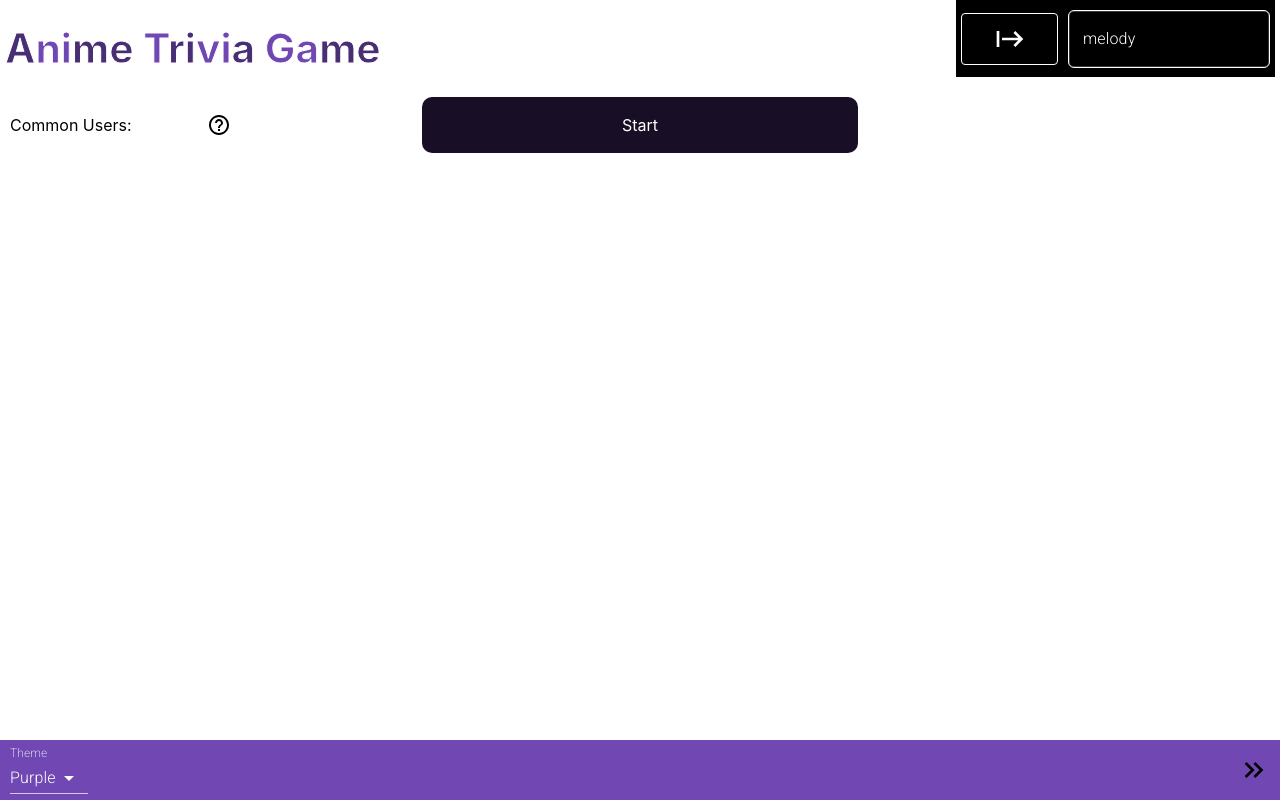
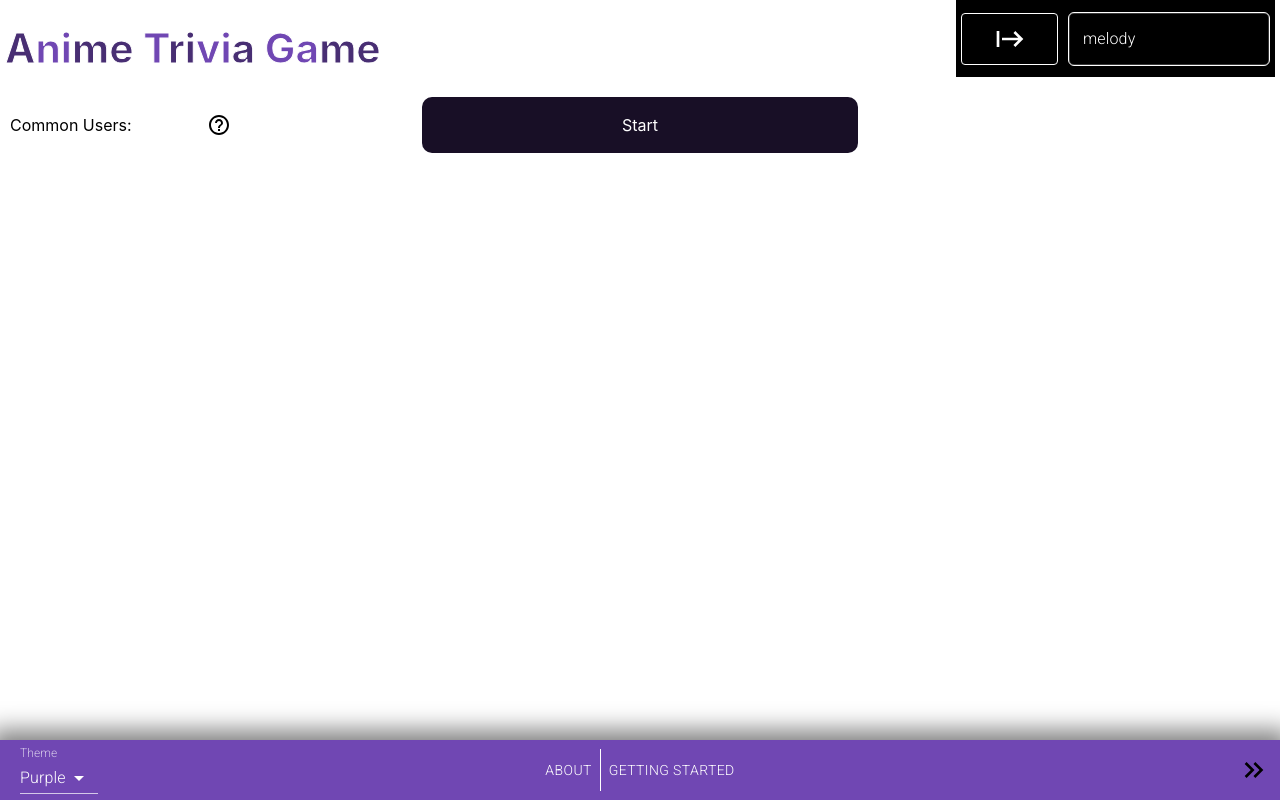
Before and after one commit to ja-me-ch/Anime-Trivia-Game, a Next.js app: page / in a window 1280 px wide. Built offline with nearby package versions, Linux system fonts and the light colour scheme.

Commit message:
refactored bottom bar and added dialog

```diff
--- a/components/AnimeTriviaGame.js
+++ b/components/AnimeTriviaGame.js
@@ -9,6 +9,8 @@ import CenterBar from './Stage/CenterBar';
 import BottomBar from './Stage/BottomBar';
 import { AnimeTriviaGameContext } from '../contexts/AnimeTriviaGameContext';
 import { display } from '@mui/system';
+import About from './Dialog/About';
+import GettingStarted from './Dialog/GettingStarted';
 
 const RootStyle = styled('div')(() => ({
     display: 'grid',
@@ -35,7 +37,6 @@ function AnimeTriviaGame() {
     const [isToggled, setIsToggled] = useState(true);
     const { showRightBar } = useContext(AnimeTriviaGameContext)
     return (
-
         <QuestionAndAnswerProvider>
             <RootStyle>
                 <TopBar />
@@ -55,6 +56,8 @@ function AnimeTriviaGame() {
                     }}>
                     <BottomBar />
                 </div>
+                <About/>
+                <GettingStarted />
             </RootStyle>
         </QuestionAndAnswerProvider>
 
--- /dev/null
+++ b/components/Dialog/About.js
@@ -0,0 +1,37 @@
+import { React, useState, useContext } from 'react';
+import { Button, Dialog, DialogActions, DialogContent, DialogContentText, DialogTitle } from "@mui/material";
+import { AnimeTriviaGameContext } from '../../contexts/AnimeTriviaGameContext';
+
+const About = function () {
+    const { dialog } = useContext(AnimeTriviaGameContext);
+
+
+    const handleClose = function () {
+        dialog.about.update(false);
+    }
+
+    return (
+        <Dialog
+            open={dialog.about.value}
+            onClose={handleClose}
+        >
+            <DialogTitle>
+                About
+            </DialogTitle>
+            <DialogContent>
+                <DialogContentText>
+                    about
+                </DialogContentText>
+            </DialogContent>
+            <DialogActions>
+                <Button
+                    onClick={handleClose}
+                >
+                    Close
+                </Button>
+            </DialogActions>
+        </Dialog>
+    )
+}
+
+export default About;
--- /dev/null
+++ b/components/Dialog/GettingStarted.js
@@ -0,0 +1,36 @@
+import { React, useState, useContext } from 'react';
+import { Button, Dialog, DialogActions, DialogContent, DialogContentText, DialogTitle } from "@mui/material";
+import { AnimeTriviaGameContext } from '../../contexts/AnimeTriviaGameContext';
+
+const GettingStarted = function () {
+    const { dialog } = useContext(AnimeTriviaGameContext);
+
+    const handleClose = function () {
+        dialog.gettingStarted.update(false);
+    }
+
+    return (
+        <Dialog
+            open={dialog.gettingStarted.value}
+            onClose={handleClose}
+        >
+            <DialogTitle>
+                Getting Started
+            </DialogTitle>
+            <DialogContent>
+                <DialogContentText>
+                    getting started
+                </DialogContentText>
+            </DialogContent>
+            <DialogActions>
+                <Button
+                    onClick={handleClose}
+                >
+                    Got it!
+                </Button>
+            </DialogActions>
+        </Dialog>
+    )
+}
+
+export default GettingStarted;
--- a/components/Profiles/AddProfile.js
+++ b/components/Profiles/AddProfile.js
@@ -8,7 +8,8 @@ import { AnimeTriviaGameContext } from '../../contexts/AnimeTriviaGameContext';
 import { TextField } from '@mui/material';
 
 const RootStyle = styled('div')((props) => ({
-    margin: '5px 5px'
+    margin: '5px 5px',
+    backgroundColor: 'black'
 }));
 
 function AddProfile(props) {
@@ -44,17 +45,22 @@ function AddProfile(props) {
 
     return (
         <RootStyle>
-            <TextField sx={{
-                border: '1px solid white',
-                borderRadius: '6px',
-                minWidth: '200px',
-                width: '200px'
-            }}
-                // inputProps={{
-                //     sx: {
-                //         // color: 'white'
-                //     }
-                // }}
+            <TextField
+                // variant='filled'
+                sx={{
+                    height: '100%',
+                    border: '1px solid white',
+                    borderRadius: '6px',
+                    minWidth: '200px',
+                    width: '200px'
+                }}
+                inputProps={{
+                    sx: {
+                        height: '100%',
+                        // marginBottom: '-5px'
+                        // color: 'white'
+                    }
+                }}
                 placeholder={'Enter AniList Name'}
                 onKeyDown={OnKeyDown}
                 value={nameField}
--- a/components/QuestionPanel/QuestionPanel.js
+++ b/components/QuestionPanel/QuestionPanel.js
@@ -131,13 +131,6 @@ function QuestionPanel() {
             value={commonUserCount}
             onChange={(e) => {
                 setCommonUserCount(e.target.value);
-
-                if (theme.palette.theme === 'dark') {
-                    selectedTheme.update('light');
-                }
-                else {
-                    selectedTheme.update('dark');
-                }
             }}>
             {menuItems}
         </CommonUserCount_Select>
--- a/components/QuestionPanel/QuestionTemplates/Images.js
+++ b/components/QuestionPanel/QuestionTemplates/Images.js
@@ -26,7 +26,7 @@ const QuestionTextBox = styled('div')((props) => ({
     gridTemplateRows: 'auto auto 1fr',
     maxWidth: '90%',
     minWidth: '60%',
-    maxHeight: '750px',
+    // maxHeight: '750px',
     background: 'rgba(0,0,0,0.55)',
     borderRadius: '10px',
     // paddingBottom: '10px',
--- a/components/Stage/BottomBar.js
+++ b/components/Stage/BottomBar.js
@@ -1,15 +1,16 @@
-import { styled, NativeSelect, InputLabel, FormControl, Collapse } from '@mui/material';
+import { styled, NativeSelect, InputLabel, FormControl, Collapse, Button, ButtonGroup } from '@mui/material';
 import { useContext, useState } from 'react';
 import ThemeSelector from '../ThemeSelector';
 import { AnimeTriviaGameContext } from '../../contexts/AnimeTriviaGameContext';
 import KeyboardDoubleArrowLeftIcon from '@mui/icons-material/KeyboardDoubleArrowLeft';
 import KeyboardDoubleArrowRightIcon from '@mui/icons-material/KeyboardDoubleArrowRight';
+import { useTheme } from '@emotion/react';
 
 const RootStyle = styled('div')(({ theme, isToggled }) => ({
     display: 'flex',
     // flexDirection: isToggled ? 'row-reverse' : 'row',
     justifyContent: 'flex-end',
-// gridTemplateColumns: '1fr 1fr 1fr',
+    // gridTemplateColumns: '1fr 1fr 1fr',
     // position: 'fixed',
     // bottom: '0',
     // right: '0',
@@ -21,14 +22,15 @@ const RootStyle = styled('div')(({ theme, isToggled }) => ({
     maxWidth: '100vw',
     // border: '1px solid blue',
     backgroundColor: theme.palette[theme.palette.theme].primary.light,
-    // boxShadow: '5px -5px 25px 5px rgba(0, 0, 0, 0.5)',
+    boxShadow: '5px -5px 25px 5px rgba(0, 0, 0, 0.5)',
+    borderRadius: isToggled ? null : '10px 0px 0px 10px',
     // alignItems: 'center',
     justifyContent: 'space-between',
     zIndex: '10',
     // transition: 'all 1s ease'
 }));
 
-const ThemeSelectorContainer = styled('div')(({ theme, isToggled }) => ({
+const ThemeSelectorContainer = styled('div')(({ theme }) => ({
     display: 'flex',
     justifyContent: 'flex-start',
     alignItems: 'center',
@@ -56,15 +58,24 @@ const ExpandButton = styled('div')(({ theme }) => ({
     alignItems: 'center',
     paddingRight: '10px',
     // fontSize: '2em'
+}));
+
+const ButtonStyle = styled(Button)(({ theme }) => ({
+    color: theme.palette[theme.palette.theme].primary.contrastText
+}));
+
+const ButtonGroupStyle = styled(ButtonGroup)(({ theme }) => ({
+    // color: theme.palette[theme.palette.theme].primary.contrastText,
+    height: '100%',
+    '& .MuiButtonGroup-grouped:not(:last-of-type)': {
+        borderColor: theme.palette[theme.palette.theme].primary.contrastText
+    }
 }))
 
-const BottomBar = function ({ isToggled, setIsToggled }) {
-    // const [isToggled, setIsToggled] = useState(true);
-    const { selectedTheme, showRightBar } = useContext(AnimeTriviaGameContext);
-
-    const onChangeThemeSelect = function (e) {
-        selectedTheme.update(e.target.value);
-    }
+const BottomBar = function ({ }) {
+    const [isToggled, setIsToggled] = useState(true);
+    const { dialog } = useContext(AnimeTriviaGameContext);
+    const theme = useTheme();
 
     const expandButtonStyle = {
         fontSize: '2em',
@@ -78,20 +89,49 @@ const BottomBar = function ({ isToggled, setIsToggled }) {
     }
 
     return (
-        <RootStyle isToggled={showRightBar}>
-            <Collapse in={showRightBar} orientation='horizontal'>
+        <RootStyle isToggled={isToggled}>
+            <Collapse in={isToggled} orientation='horizontal'>
                 <div style={{
+                    display: 'flex',
+                    justifyContent: 'center',
+                    alignItems: 'center',
                     width: '100vw',
-                    // paddingLeft: '100%'
-                    // border: '1px solid yellow'
+                    height: '100%',
+                    // border: '1px solid red',
                 }}>
-                    <ThemeSelectorContainer isToggled={showRightBar}>
-                        <ThemeSelector />
-                    </ThemeSelectorContainer>
+                    <div style={{
+                        position: 'absolute',
+                        left: '10px',
+                        // border: '1px solid yellow',
+                        display: isToggled ? 'inline-block' : 'none',
+                    }}>
+                        <ThemeSelectorContainer>
+                            <ThemeSelector />
+                        </ThemeSelectorContainer>
+                    </div>
+                    <div style={{
+                        justifySelf: 'center',
+                        height: '70%',
+                        // right: '50%',
+                        // bottom: '50%',
+                        // left: '50%',
+                        // transform: 'translateX(50%)',
+                        display: isToggled ? 'inline-block' : 'none',
+                        // border: '1px solid red',
+                    }}>
+                        <ButtonGroupStyle variant='text' disableElevation>
+                            <ButtonStyle onClick={() => {
+                                dialog.about.update(true);
+                            }}>About</ButtonStyle>
+                            <ButtonStyle onClick={() => {
+                                dialog.gettingStarted.update(true);
+                            }}>Getting Started</ButtonStyle>
+                        </ButtonGroupStyle>
+                    </div>
                 </div>
             </Collapse>
             <ExpandButton onClick={(e) => onExpandButtonClick(e)}>
-                {showRightBar ? <KeyboardDoubleArrowRightIcon style={expandButtonStyle} /> : <KeyboardDoubleArrowLeftIcon style={expandButtonStyle} />}
+                {isToggled ? <KeyboardDoubleArrowRightIcon style={expandButtonStyle} /> : <KeyboardDoubleArrowLeftIcon style={expandButtonStyle} />}
             </ExpandButton>
         </RootStyle>
     )
--- a/components/Stage/TopBar.js
+++ b/components/Stage/TopBar.js
@@ -39,7 +39,8 @@ const RightSide = styled('div')(() => ({
     justifyContent: 'flex-end',
     alignItems: 'center',
     backgroundColor: 'black',
-    height: '80%'
+    height: '80%',
+    zIndex: '1'
 }));
 
 const LeftSide = styled('div')(() => ({
@@ -60,7 +61,8 @@ const CenterSide = styled('div')(() => ({
     alignItems: 'center',
     fontSize: '2.5em',
     letterSpacing: '0.3em',
-    transform: 'translateX(-50%)'
+    transform: 'translateX(-50%)',
+    zIndex: '0',
 }));
 
 const TotalCorrect = styled('span')(() => ({
```
Also changed, not shown: contexts/AnimeTriviaGameContext.js (+15 -1 lines).
